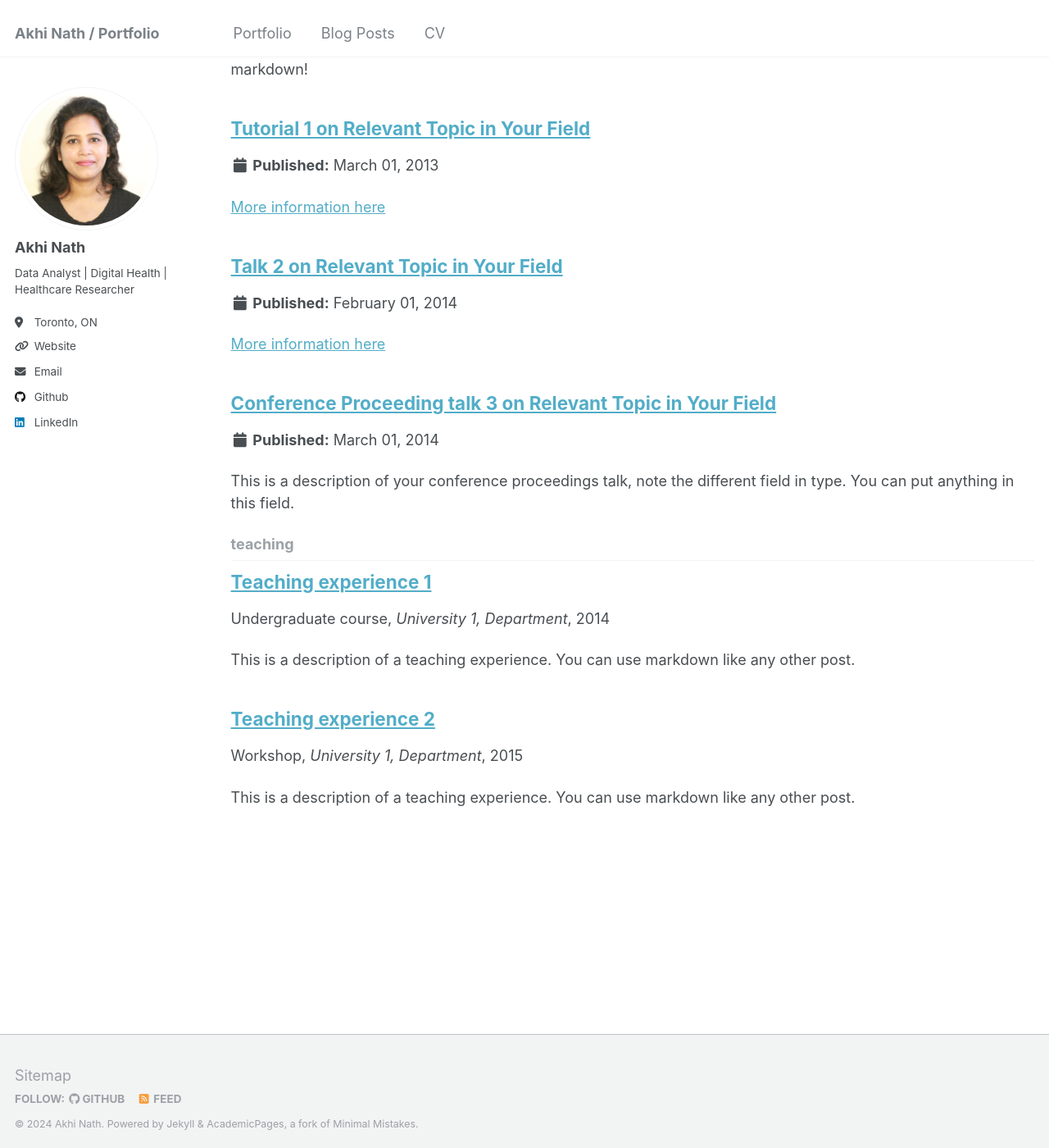
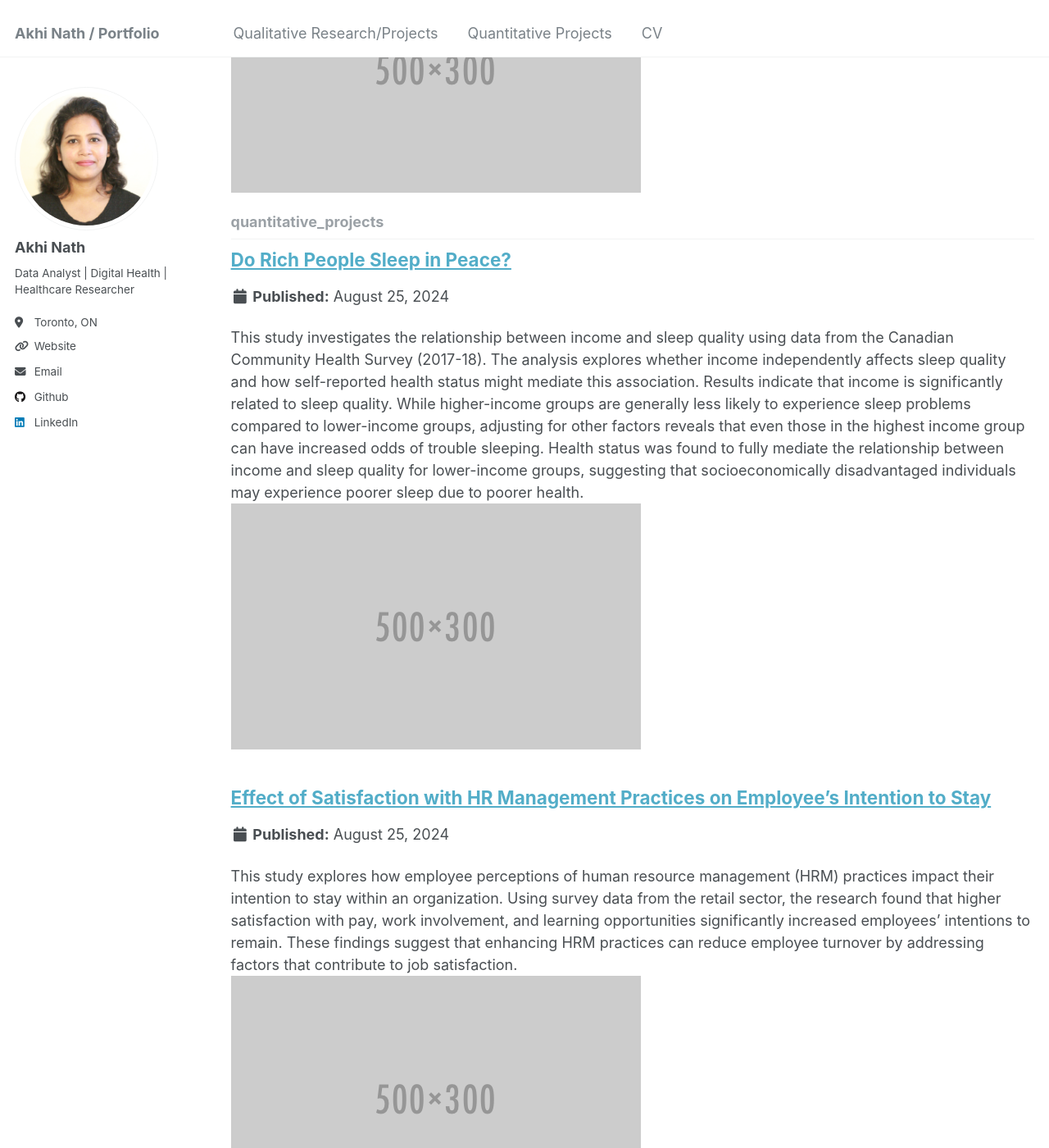
Before and after one commit to nathakhi/nathakhi.github.io, a Jekyll site: the page built from _pages/collection-archive.html, in a window 1280 px wide and 1400 px high, scrolled down 2214 px. Shown: the whole window at 82% size. Built offline with Jekyll 4.4.1, drawn with Linux system fonts in a browser that asks for light colours; some of the changed text lies outside the part shown.

Commit message:
updated quantitative and qualitative projects pages

```diff
--- a/_config.yml
+++ b/_config.yml
@@ -222,6 +222,12 @@ collections:
   portfolio:
     output: true
     permalink: /:collection/:path/
+  quantitative_projects:
+    output: true
+    permalink: /:collection/:path/
+  qualitative_projects:
+    output: true
+    permalink: /:collection/:path/
   talks:
     output: true
     permalink: /:collection/:path/
@@ -269,6 +275,24 @@ defaults:
   - scope:
       path: ""
       type: portfolio
+    values:
+      layout: single
+      author_profile: true
+      share: true
+      comment: true
+   # _quantitative_projects
+  - scope:
+      path: ""
+      type: quantitative_projects
+    values:
+      layout: single
+      author_profile: true
+      share: true
+      comment: true
+  # _qualitative_projects
+  - scope:
+      path: ""
+      type: qualitative_projects
     values:
       layout: single
       author_profile: true
--- a/_portfolio/portfolio-1.md
+++ /dev/null
@@ -1,7 +0,0 @@
----
-title: "Portfolio item number 1"
-excerpt: "Short description of portfolio item number 1<br/><img src='/images/500x300.png'>"
-collection: portfolio
----
-
-This is an item in your portfolio. It can be have images or nice text. If you name the file .md, it will be parsed as markdown. If you name the file .html, it will be parsed as HTML.
--- a/_portfolio/portfolio-2.html
+++ /dev/null
@@ -1,7 +0,0 @@
----
-title: "Portfolio item number 2"
-excerpt: "Short description of portfolio item number 2 <br/><img src='/images/500x300.png'>"
-collection: portfolio
----
-
-This is an item in your portfolio. It can be have images or nice text. If you name the file .md, it will be parsed as markdown. If you name the file .html, it will be parsed as HTML.
--- /dev/null
+++ b/_qualitative_projects/a_cross-sectional_survey_on_the_attitudes_towards_telemedicine_during_COVID-19.md
@@ -0,0 +1,17 @@
+---
+title: "A Cross-sectional Survey on the Attitudes Towards Telemedicine During COVID-19 and Intention to Use after the Pandemic"
+excerpt: "This study investigates the impact of the COVID-19 pandemic on telemedicine use, patient satisfaction, and future intentions. A cross-sectional survey was conducted to understand attitudes toward telemedicine, its usage frequency, satisfaction levels, and intentions for future use. Results showed that 85.7% of respondents used telemedicine during the pandemic, with most finding it convenient and time-saving. However, concerns about the quality of care were noted by 50% of participants. Despite this, nearly 90% reported satisfaction with telemedicine services, and many indicated they would continue using it in the future. The study highlights the potential for telemedicine to remain a key healthcare method post-pandemic.<br/>
+<img src='/images/500x300.png'>"
+collection: qualitative_projects
+---
+<b>BACKGROUND:</b>
+There have been several studies in the past that investigated the patterns of telemedicine use, patient satisfaction among specific populations using specific telehealth services provided by the hospitals, organizations, or other practice settings. Since the beginning of the pandemic, few studies have been conducted to determine the trend of virtual care and patients’ satisfaction who have used specific telemedicine services. However, how this change in consultation method being mostly remote and virtual, is affecting people’s treatment-seeking behavior and whether the effect is going to last longer even after the pandemic ends as is predicted by some, these questions are yet to be explored. Hence, the purpose of this study is to investigate the attitudes of people regarding telemedicine use and whether it affects the intention to use telemedicine after the pandemic through a cross-sectional survey.
+
+<b>METHODS:</b>
+This is a descriptive cross-sectional study aiming at understanding peoples’ attitudes toward telemedicine use and their intention to use this remote mode of healthcare in the future. For this study, a survey instrument was developed with 12 questions including demographic information, attitude to telemedicine, frequency of using telemedicine services, and satisfaction level (if used), and intention for future use along with two open-ended questions. Data were analyzed using SPSS and NVivo (for responses from open-ended questions).
+
+<b>RESULTS:</b>
+Around 85.7% said that they used telemedicine service at least once during this pandemic. Among the platforms used for receiving telemedicine care, the most common was the telephone (57.14%) followed by video conferencing through Zoom or Google Meet). More than 70% of respondents agreed that telemedicine saves time, reduces travel time, convenient, feels comfortable discussing their problems during teleconsultation, and not very concerned about privacy breaches. However, 50% of the respondents were not confident about the quality of the treatment through telemedicine. Nearly 90% of those who used telemedicine indicated at least some degree of satisfaction and those who had positive attitudes also expressed their intention to use telemedicine in the future.
+
+<b>CONCLUSION:</b>
+This study has been able to provide an important insight into the current use trend of telemedicine, its perceived usefulness, people’s attitudes and perceptions of telecommunication with their healthcare providers, the likeliness of teleconsultation being durable and preferable in future, and factors that could affect that possibility. With the constant advancement of technology in healthcare more and more studies should focus on the remote mode of healthcare deliveries as pandemic like COVID-19 might not be the last one and identifying the factors preventing or facilitating the use of remote consultation by studying the people’s attitudes and perceptions might provide the scope to develop right interventions at right time.
--- /dev/null
+++ b/_qualitative_projects/perceptions_of_academic_researchers_about_publishing_pressure.md
@@ -0,0 +1,17 @@
+---
+title: "Perceptions of Academic Researchers About Publishing Pressure: A Thematic Analysis"
+excerpt: "This study investigates the perceptions of UK academic researchers about the pressures of publishing in scientific journals. Using qualitative interviews from various career stages, it identifies key themes like funding, competition, impact factor, career progression, recognition, personality, and institutional factors. The findings highlight the complexities of publishing pressure and suggest the need for strategies to support researchers in managing these challenges.<br/><img src='/images/500x300.png'>"
+collection: qualitative_projects
+
+---
+<b>BACKGROUND:</b>
+In recent years, the number of scientific articles and papers publishing in different journals has changed dramatically along with the change in the trend of journal publishing culture. Researchers sometimes experience the pressure of publishing which can be attributed to several factors including the competition among scientists to publish in the higher ranking journals, career progression in their field of study. The purpose of this study is to understand the perceptions of the researchers on the publishing pressure through their own experiences. Our main focus is academic researchers from different fields who are affiliated with different universities in the United Kingdom. This study is intended to add to the current knowledge of researchers’ publishing attitudes and behavior by exploring the similarities and differences between the perceived thoughts of researchers on publishing pressure.
+
+<b>METHODS:</b>
+Qualitative semi-structured interviews of academic researchers were collected from “Figshare”, which is an open-access data repository. The interviewees ranged from Ph.D. students to senior professors in their career position. The interviews started with the narration of the respondents on their decision of choosing “scientist or researcher” as a profession, which then focused on their academic career and publishing practices, their perception of publishing pressure, and finally ended with their thoughts on Open Access publishing. Data were analyzed with an inductive content analysis approach in NVivo-12.
+
+<b>RESULTS:</b>
+Seven themes were identified and the inter-rater reliability coefficient was satisfactory for all the themes (Cohen’s Kappa > 0.7). All the themes were common and vividly presented in the narration of the three participants as they recounted their academic and professional careers and perceived the change in publication trend and culture along with the publishing pressure either from their own experience or through others surrounding them. The themes are (in the order of most frequent occurrences)- Funding, Competition, Impact Factor, Career Progression, Recognition, Personality, Institutional Factor.
+
+<b>CONCLUSION:</b>
+The study has contributed to the current knowledge on researchers’ perceptions about the publishing pressure by highlighting the current trend, identifying the influencing factors, and demonstrating the role of institutions in the publishing practice of the researchers. Further research on this matter might help the academics and institutions to develop interventions or make policy changes to protect the researchers from undue and unhealthy publishing pressure.
--- /dev/null
+++ b/_quantitative_projects/do_rich_people_sleep_in_peace.md
@@ -0,0 +1,16 @@
+---
+title: "Do Rich People Sleep in Peace?"
+excerpt: "This study investigates the relationship between income and sleep quality using data from the Canadian Community Health Survey (2017-18). The analysis explores whether income independently affects sleep quality and how self-reported health status might mediate this association. Results indicate that income is significantly related to sleep quality. While higher-income groups are generally less likely to experience sleep problems compared to lower-income groups, adjusting for other factors reveals that even those in the highest income group can have increased odds of trouble sleeping. Health status was found to fully mediate the relationship between income and sleep quality for lower-income groups, suggesting that socioeconomically disadvantaged individuals may experience poorer sleep due to poorer health.<br/><img src='/images/500x300.png'>"
+collection: quantitative_projects
+---
+<b>BACKGROUND:</b>
+Sleep is undoubtedly an inevitable part of our life. Despite an abundance of literature on sleep and its determinants and influencing factors, little has been explored on the independent association of sleep with income. The purpose of this study was twofold- i) to examine the relation of income with sleep quality and ii) the role of self-reported health status in explaining the socioeconomic differences in sleep.
+
+<b>METHODS:</b>
+Data from the Canadian Community Health Survey (2017-18) was used for the study including several sociodemographic, socioeconomic, lifestyle, and self-reported health variables. Exploratory data analysis and Ordinal logistic regression analyses were used to examine if the association between income and trouble sleeping was independent of other factors as well as whether health status mediates the socio-economic effects on sleep.
+
+<b>RESULTS:</b>
+Income was significantly associated with sleep quality both independently and after adjusting for all other variables. In unadjusted models, relatively higher income groups were less likely to have trouble sleeping than the lowest income group. However, in the adjusted model, the odds of trouble sleeping were higher and significant for the highest income group (OR=1.14; P< 0.01). Additionally, health status fully mediated the effect of income discrepancies in sleep but only for lower-income groups.
+
+<b>CONCLUSION:</b>
+Being socioeconomically disadvantaged might contribute to poor sleep quality, but higher income also does not protect against sleep problems. Lower-income groups are vulnerable to poor health status that can explain their sleep quality while further research is needed to address the sleep problems among the higher-income group.
--- /dev/null
+++ b/_quantitative_projects/effect_of_satisfaction_with_hr_management_practices_on_Employee_Intention_to_Stay.html
@@ -0,0 +1,20 @@
+---
+title: "Effect of Satisfaction with HR Management Practices on Employee’s Intention to Stay"
+excerpt: "This study explores how employee perceptions of human resource management (HRM) practices impact their intention to stay within an organization. Using survey data from the retail sector, the research found that higher satisfaction with pay, work involvement, and learning opportunities significantly increased employees' intentions to remain. These findings suggest that enhancing HRM practices can reduce employee turnover by addressing factors that contribute to job satisfaction.<br/><img src='/images/500x300.png'>"
+collection: quantitative_projects
+---
+
+<b>BACKGROUND:</b>
+Growing concern over the increasing trend of employee turnover in organizations has attracted scholars to investigate and identify its significant predictors. This study examines whether employee perceptions of human resource management (HRM) practices influence their intention to stay with the organization. Based on the previous literature and established theories, I hypothesized that pay satisfaction, satisfaction with work involvement, and satisfaction with learning opportunities within the organization positively predict the intention to stay.
+<br> <br/>
+
+<b>METHODS:</b>
+A cross-sectional survey data in the retail sector with 672 data points were used. Descriptive statistics and hierarchical regression analysis were conducted to test the hypotheses.
+<br> <br/>
+
+<b>RESULTS:</b>
+The results indicated that all three measures of HRM practices positively and significantly predicted the intention to stay. The study contributes to the understanding of the role of satisfaction with HRM practices on the employees’ withdrawal attitudes.
+<br> <br/>
+
+<b>IMPLICATION:</b>
+Practical implication includes drawing employers’ attention to improving their HRM policies and practices to meet the expectation of the employees in order to influence their turnover attitudes.
--- /dev/null
+++ b/_quantitative_projects/effect_of_service_quality_and_price_fairness_on_customer_satisfaction_and_loyalty copy.md
@@ -0,0 +1,17 @@
+---
+title: "Effect of Service Quality and Price Fairness on Customer Satisfaction and Loyalty: Moderating Role of Gender and Occupation"
+excerpt: "This study investigates the impact of service quality and price fairness on customer loyalty through the mediating role of customer satisfaction. It also explores how socio-demographic factors, such as gender and occupation, influence these relationships. Using secondary data and various statistical analyses, the study confirms that both service quality and price fairness significantly affect customer satisfaction, which in turn impacts customer loyalty. The findings provide valuable insights for hospitality managers to develop strategies for enhancing customer loyalty.<br/><img src='/images/500x300.png'>"
+collection: quantitative_projects
+---
+
+<b>BACKGROUND:</b>
+Service quality and price fairness are deemed to be two important antecedents of customer satisfaction and customer loyalty which are two key strategic sources of sustainable performance for any company. The purpose of this study is twofold - to examine the effect of service quality and price fairness on customer loyalty through satisfaction and to understand the effect of two socio-demographic characteristics of customers on these relationships.
+
+<b>METHODS:</b>
+Secondary data was collected from an open data repository that met the criteria to address the study objectives. Data consisted of 384 observations. After data screening and preparation, the validity and reliability of the constructs including five dimensions of service quality, price fairness, customer satisfaction, and customer loyalty were assessed with Chronbach’s alpha and exploratory factor analysis. After that, confirmatory factor analysis was conducted to confirm the attributes of each factor by assessing the convergent and discriminant validity of the constructs with average variance extracted values and composite reliability. Three of the hypotheses were tested using structural equation modeling in AMOS and four were tested with Andrew Hayes process macro in SPSS.
+
+<b>RESULTS:</b>
+The results showed that service quality and price fairness significantly influence customer satisfaction and customer satisfaction significantly affects customer loyalty. Additionally, it was found that gender and customers’ occupation moderates the relationship between price fairness and customer satisfaction.
+
+<b>IMPLICATION:</b>
+This study is expected to add to the current literature on customer satisfaction and loyalty as well as help hospitality managers to understand the factors significantly influencing customer loyalty and undertake appropriate strategies to retain customers.
```
Also changed, not shown: _data/navigation.yml (+8 -4 lines), _pages/qualitative_projects.html (added, +13 -0 lines), _pages/quantitative_projects.html (added, +13 -0 lines).
